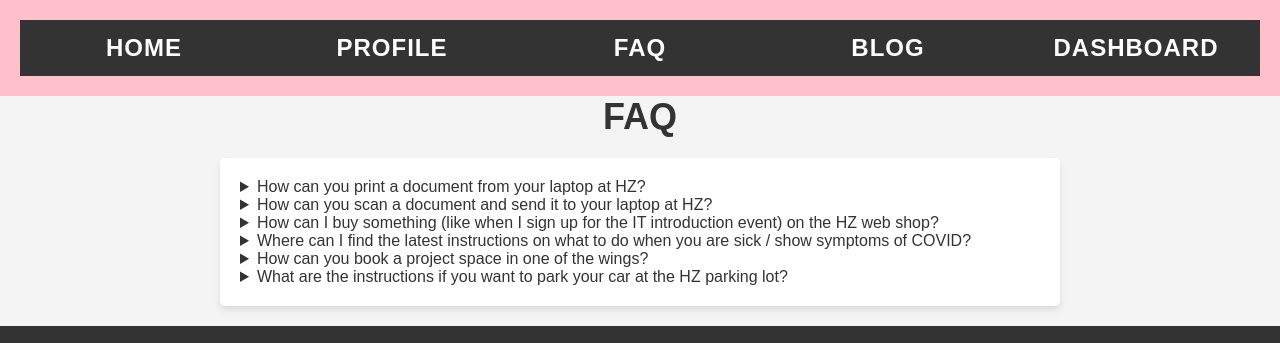
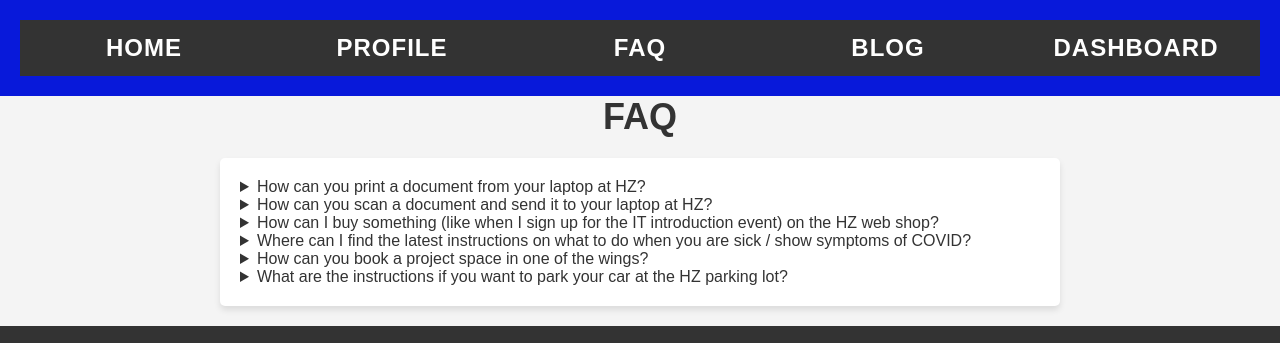
Before and after one commit to JoaoDeodatoPereira/JoaoDeodatoPereira.github.io, a plain HTML site: page faq.html in a window 1280 px wide. Shown: the top 343 px of the page. Drawn offline with Linux system fonts and the light colour scheme.

Commit message:
finalproject

```diff
--- a/whoami.css
+++ b/whoami.css
@@ -34,7 +34,7 @@ ul {
 }
 
 header {
-  background-color: pink;
+  background-color: rgb(8, 25, 218);
   color: #fff;
   text-align: center;
   padding: 20px;
```
